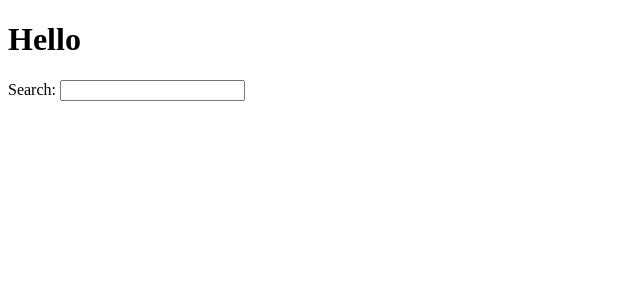
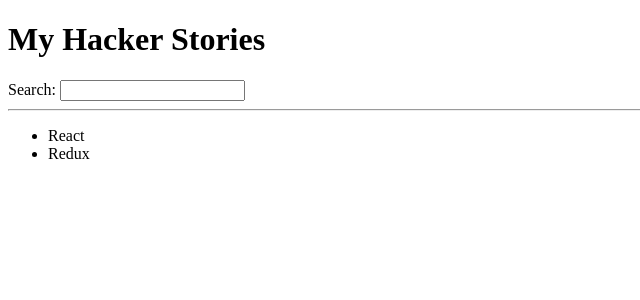
Before and after one commit to Fersanseg/Hacker-stories, a React (Create React App) app: page / in a window 1280 px wide. Shown: the top 300 px of the page, without its empty margins (0-640 px from the left). Built offline with nearby package versions, Linux system fonts and the light colour scheme.

Commit message:
Using lists

```diff
--- a/src/App.js
+++ b/src/App.js
@@ -1,17 +1,41 @@
-function Greeting() {
-  return "Hello";
-}
+const list = [
+  {
+    title: 'React',
+    url: 'https://reactjs.org/',
+    author: 'Jordan Walke',
+    num_comments: 3,
+    points: 4,
+    objectID: 0,
+  },
+  {
+    title: 'Redux',
+    url: 'https://redux.js.org/',
+    author: 'Dan Abramov, Andrew Clark',
+    num_comments: 2,
+    points: 5,
+    objectID: 1,
+  },
+];
 
 function App() {
 
-
   return (
     <div>
-      <h1><Greeting /></h1>
+      <h1>My Hacker Stories</h1>
 
       <label htmlFor="search">Search: </label>
-      <input id="search" type="text">
-      </input>
+      <input id="search" type="text" />
+
+      <hr />
+
+      <ul>
+        {
+          list.map(function (item) {
+            return <li key={item.objectID}>{item.title}</li>
+          })
+        }
+      </ul>
+
     </div>
   )
 }
```
